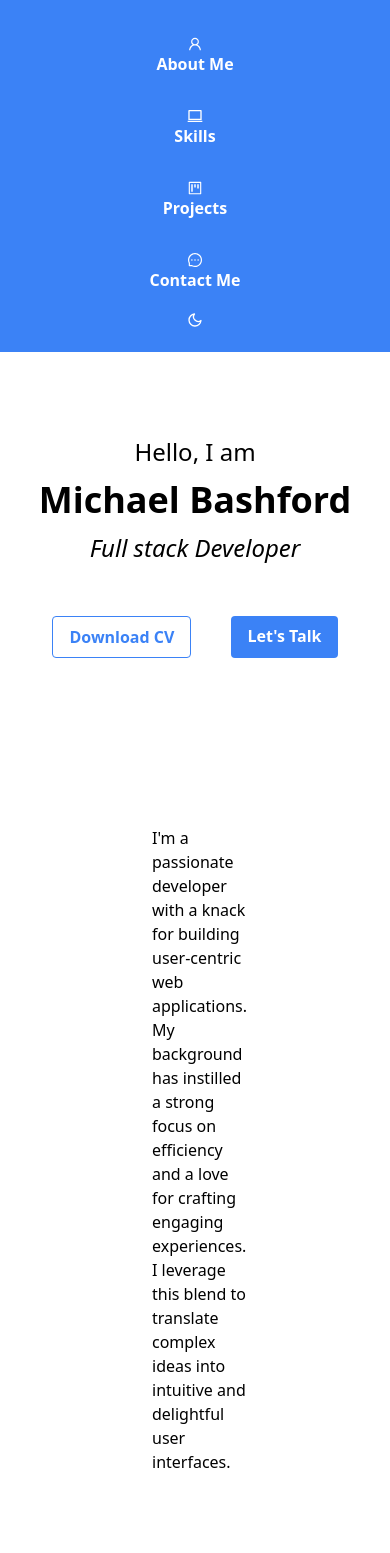
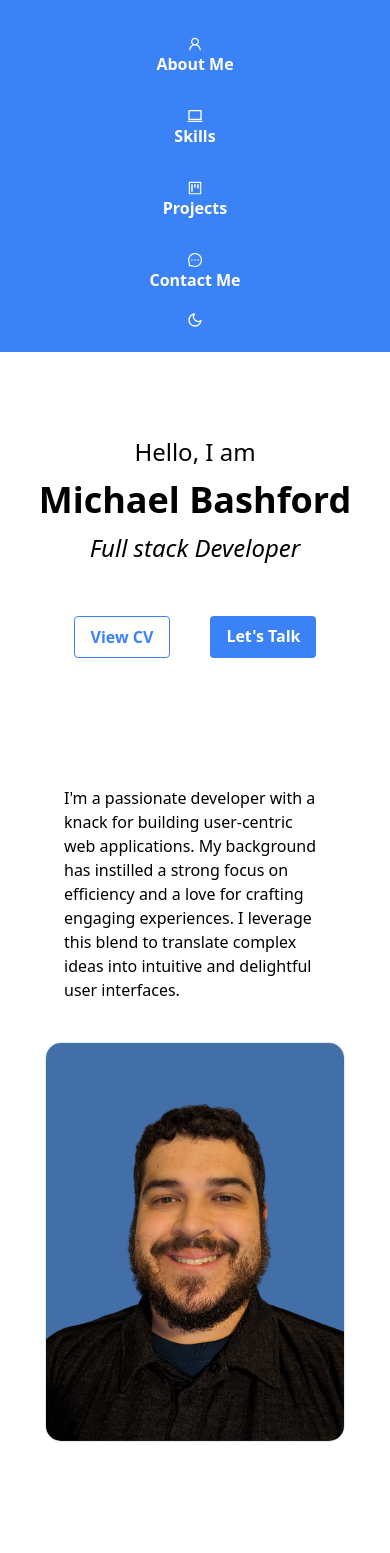
Before and after one commit to mikebashford/my-portfolio-page, a Next.js app: page /about in a window 390 px wide. Shown: the top 1553 px of the page. Built offline with nearby package versions, Linux system fonts and the light colour scheme.

Commit message:
Changed styling for responsiveness on different devices

```diff
--- a/app/about/page.tsx
+++ b/app/about/page.tsx
@@ -5,7 +5,7 @@ import ProfilePic from "@/app/ui/profile-pic";
 export default function Page() {
   return (
     <div className="dark:text-white light:text-black">
-      <div className="block text-center mt-8 my-5 height-100vh pt-10 overflow-hidden relative">
+      <div className="block text-center mt-8 my-5 pt-10 overflow-hidden relative">
         <h3 className="text-2xl my-3">Hello, I am</h3>
         <h1 className="text-4xl font-bold my-3">Michael Bashford</h1>
         <h3 className="text-2xl italic my-3">Full stack Developer</h3>
@@ -15,7 +15,7 @@ export default function Page() {
           href="https://drive.google.com/file/d/1-b8T7XFgQFl6rcof7krz203Bv2Y25BdM/view?usp=drive_link"
           className="bg-transparent hover:bg-blue-700 text-blue-500 border border-blue-500 hover:text-white font-semibold py-2 px-4 rounded mx-5"
         >
-          Download CV
+          View CV
         </a>
         <a
           href="/contact"
@@ -27,7 +27,7 @@ export default function Page() {
       <div className="grid grid-flow-row-dense grid-cols-6 grid-rows-1 content-around justify-center mx-4 my-32 max-lg:grid max-lg:grid-flow-row-dense max-lg:grid-cols-1 max-lg:mx-2">
         <div className="col-span-1 max-lg:hidden"></div>
         <div className="col-span-3 flex items-center mx-12">
-          <p className="text-left max-lg:mx-24 max-lg:flex max-lg:flex-col max-lg:m-10 max-lg:items-center">
+          <p className="text-left max-xl:mx-8 max-lg:flex max-lg:flex-col max-lg:mx-2 max-lg:items-center">
             I&apos;m a passionate developer with a knack for building
             user-centric web applications. My background has instilled a strong
             focus on efficiency and a love for crafting engaging experiences. I
--- a/app/contact/page.tsx
+++ b/app/contact/page.tsx
@@ -4,11 +4,11 @@ import SubmitButton from "@/app/ui/submitButton";
 import { sendEmail } from "@/app/lib/sendEmail";
 import toast from "react-hot-toast";
 
-export default function Experience() {
+export default function Contact() {
   return (
-    <div className="flex flex-col text-black w-screen">
+    <div className="flex flex-col text-black">
       <div
-        className="w-3/5 grid grid-cols-1 gap-2 my-24 self-center border rounded-xl p-24 bg-blue-500 max-md:w-10/12 max-md:p-12"
+        className="max-xl:w-3/5 grid grid-cols-1 gap-2 my-24 self-center border rounded-xl p-24 bg-blue-500 max-lg:w-10/12 max-lg:p-12 max-2xl:w-1/3"
         id="contact"
       >
         <div className="flex flex-col gap-4">
--- a/app/layout.tsx
+++ b/app/layout.tsx
@@ -22,7 +22,7 @@ export default function RootLayout({
 }>) {
   return (
     <html lang="en" suppressHydrationWarning>
-      <body className={"`{inter.className}` dark:bg-black"}>
+      <body className={"`{inter.className}` dark:bg-black min-h-screen"}>
         <Toaster position="top-right" toastOptions={{ duration: 3000 }} />
         <Providers>
           <Navbar />
--- a/app/projects/page.tsx
+++ b/app/projects/page.tsx
@@ -53,9 +53,9 @@ const data = [
 
 export default function Projects() {
   return (
-    <div className="flex flex-col text-white w-screen">
+    <div className="flex flex-col text-white">
       <div id="projects">
-        <div className="grid grid-cols-3 gap-10 mx-32 my-24 justify-center max-md:grid-cols-1 max-md:mx-12">
+        <div className="grid max-xl:grid-cols-3 max-2xl:grid-cols-6 gap-10 mx-32 my-24 justify-center max-lg:grid-cols-1 max-lg:mx-12">
           {data.map(({ id, image, title, github, demo }) => {
             return (
               <article key={id} className="bg-blue-500 p-5 rounded-3xl border">
--- a/app/skills/page.tsx
+++ b/app/skills/page.tsx
@@ -2,8 +2,8 @@ import Image from "next/image";
 
 export default function Skills() {
   return (
-    <div className="flex flex-col w-screen my-24 text-white">
-      <div className="flex flex-wrap items-center justify-center gap-32 max-lg:mx-8">
+    <div className="flex flex-col my-24 text-white">
+      <div className="flex flex-wrap items-center justify-center max-xl:gap-32 max-xl:mx-8 max-2xl:gap-64">
         <div className="bg-blue-500 px-24 py-20 border rounded-3xl hover:border-blue:700 text-center max-lg:px-12 max-lg:py-16">
           <h3 className="text-center mb-8 text-xl max-lg:text-3xl">
             Frontend Development
```
